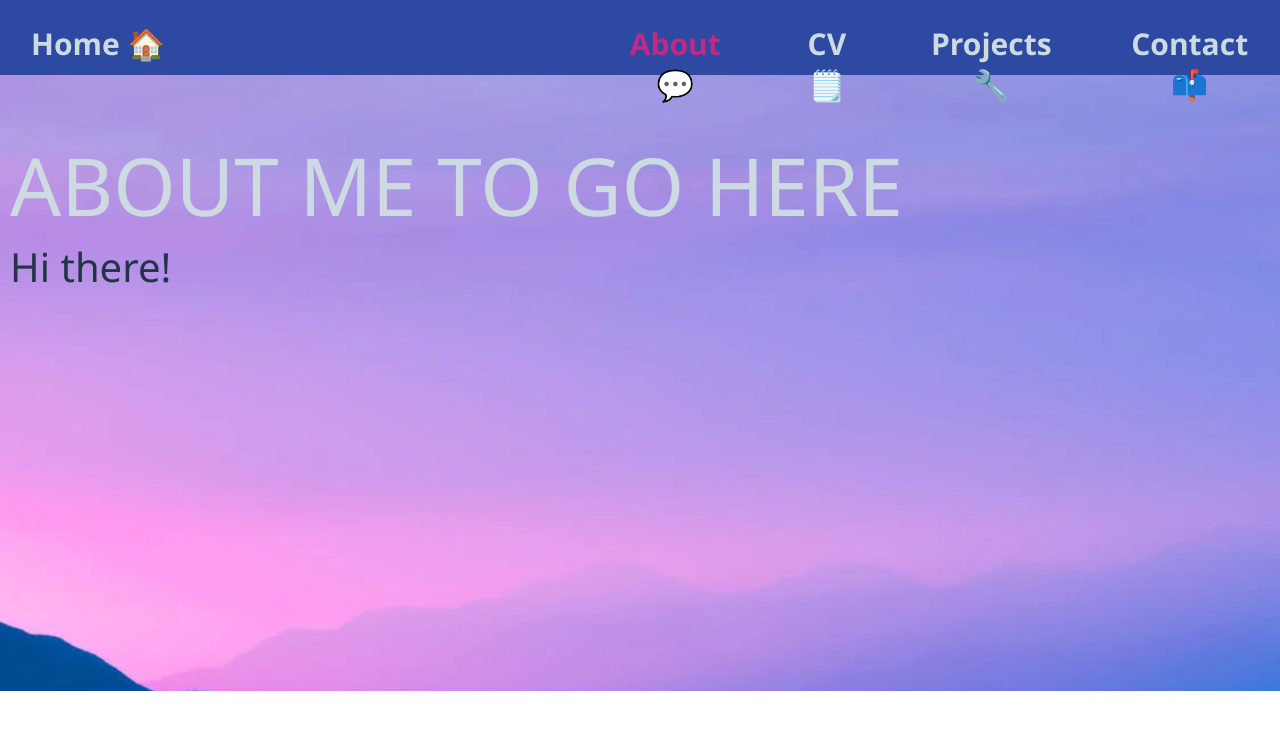
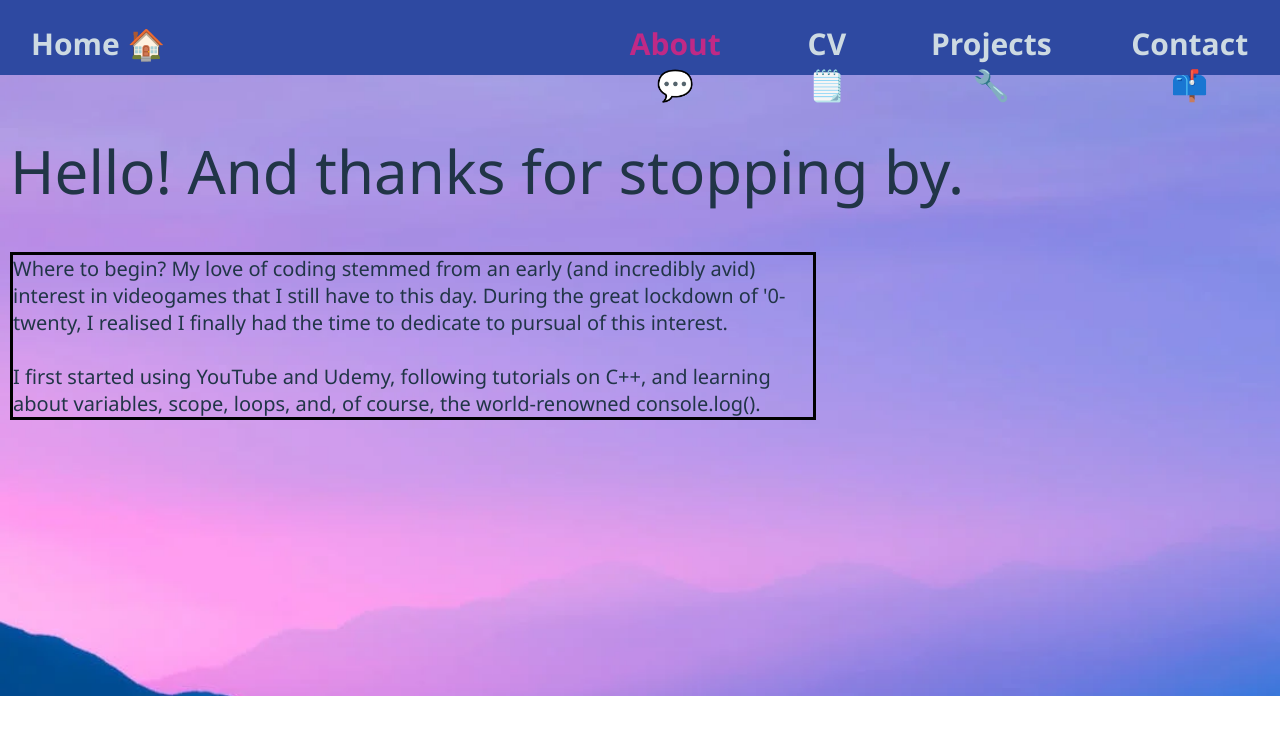
Before and after one commit to MattyB2112/AboutMe, a React (Vite) app in the folder AboutMe/: page /about in a window 1280 px wide. Shown: the top 734 px of the page. Built offline with nearby package versions, Linux system fonts and the light colour scheme.

Commit message:
started about me section

```diff
--- a/AboutMe/src/Components/About.jsx
+++ b/AboutMe/src/Components/About.jsx
@@ -2,8 +2,16 @@ export default function About() {
   return (
     <>
       <div className="about-container">
-        <div className="about-header">ABOUT ME TO GO HERE</div>
-        <div className="about-text">Hi there!</div>
+        <h1 className="about-header">Hello! And thanks for stopping by.</h1>
+        <div className="about-text">
+          Where to begin? My love of coding stemmed from an early (and
+          incredibly avid) interest in videogames that I still have to this day.
+          During the great lockdown of '0-twenty, I realised I finally had the
+          time to dedicate to pursual of this interest. <br />
+          <br />I first started using YouTube and Udemy, following tutorials on
+          C++, and learning about variables, scope, loops, and, of course, the
+          world-renowned console.log().
+        </div>
       </div>
     </>
   );
--- a/AboutMe/src/Components/BigWelcomeBanner.jsx
+++ b/AboutMe/src/Components/BigWelcomeBanner.jsx
@@ -46,8 +46,8 @@ export default function BigWelcomeBanner() {
         <div className="welcome-text">
           Recent graduate of the Northcoders Software Development bootcamp, with
           specializations in HTML, JavaScript, CSS, Node.js, SQL, Axios,
-          Test-Driven Development, and React, and also experienced with React
-          Native and MongoDB.
+          Express, React, and Test-Driven Development, and also experience with
+          React Native and MongoDB.
         </div>
       </div>
       <div className="language-logos-container">
--- a/AboutMe/src/Components/Projects.jsx
+++ b/AboutMe/src/Components/Projects.jsx
@@ -15,7 +15,8 @@ export default function Projects() {
             News article-style website - Made during my course. Article data is
             stored in a SQL database. Endpoints were created to make queries to
             this data using Postgres. Frontend was coded in React and uses Axios
-            to make calls to the API.
+            to make calls to the API. Articles can be filtered by topic, and
+            sorted by number of votes and date posted.
           </div>
         </div>
         <div className="trippin-container">
@@ -24,9 +25,12 @@ export default function Projects() {
             <img src={imageTwo} className="trippin-image" />
           </div>
           <div className="trippin-info">
-            Trippin - Trip-planning app made for final project of my course.
+            Trippin - Trip-planning app made for the final project of my course.
             Backend database was created using MongoDB. Frontend was created
-            using React Native.
+            using React Native. Users create an upcoming trip with a name, start
+            and end-date, and then can add travel, stay, and activity info.
+            Members can be added by any users that have been added to the trip
+            but can only removed by the trip admin.
           </div>
         </div>
       </div>
--- a/AboutMe/src/index.css
+++ b/AboutMe/src/index.css
@@ -5,6 +5,10 @@
   color: rgb(205, 218, 226);
   -webkit-font-smoothing: antialiased;
   -moz-osx-font-smoothing: grayscale;
+}
+
+html {
+  font-family: "Franklin Gothic Medium", "Arial Narrow", Arial, sans-serif;
 }
 
 a {
@@ -32,6 +36,7 @@ a:hover {
 }
 
 .typed-container {
+  margin: 5px;
   width: 700px;
   font-size: 70px;
   font-weight: 400;
@@ -39,6 +44,7 @@ a:hover {
 }
 
 .welcome-text {
+  margin: 5px;
   padding-top: 10px;
   font-size: 20px;
   width: 600px;
@@ -137,18 +143,21 @@ a:hover {
 /*ABOUT*/
 .about-container {
   padding: 10px;
-  height: 551px;
+  height: 596px;
   /* border: solid black; */
-  margin-top: 120px;
+  margin-top: 80px;
 }
 
 .about-header {
-  font-size: 80px;
-  color: rgb(205, 218, 226);
+  font-size: 60px;
+  color: #213547;
+  font-weight: 200;
 }
 
 .about-text {
-  font-size: 40px;
+  border: solid black;
+  width: 800px;
+  font-size: 20px;
   color: #213547;
 }
 
@@ -184,7 +193,6 @@ a:hover {
   display: flex;
   flex-direction: row;
   align-items: center;
-  border: solid black;
   margin: 20px;
 }
 
@@ -203,8 +211,7 @@ a:hover {
   font-size: 20px;
   color: #213547;
   width: 600px;
-  margin-left: 10px;
-  border: solid black;
+  margin-left: 20px;
 }
 
 .trippin-images {
@@ -215,6 +222,7 @@ a:hover {
 }
 
 .trippin-image {
+  margin: 10px;
   padding: 5px;
   display: flex;
   width: 150px;
@@ -286,11 +294,6 @@ body {
   min-height: 100vh; */
 }
 
-h1 {
-  font-size: 3.2em;
-  line-height: 1.1;
-}
-
 button {
   padding: 10px;
   background-color: transparent;
```
